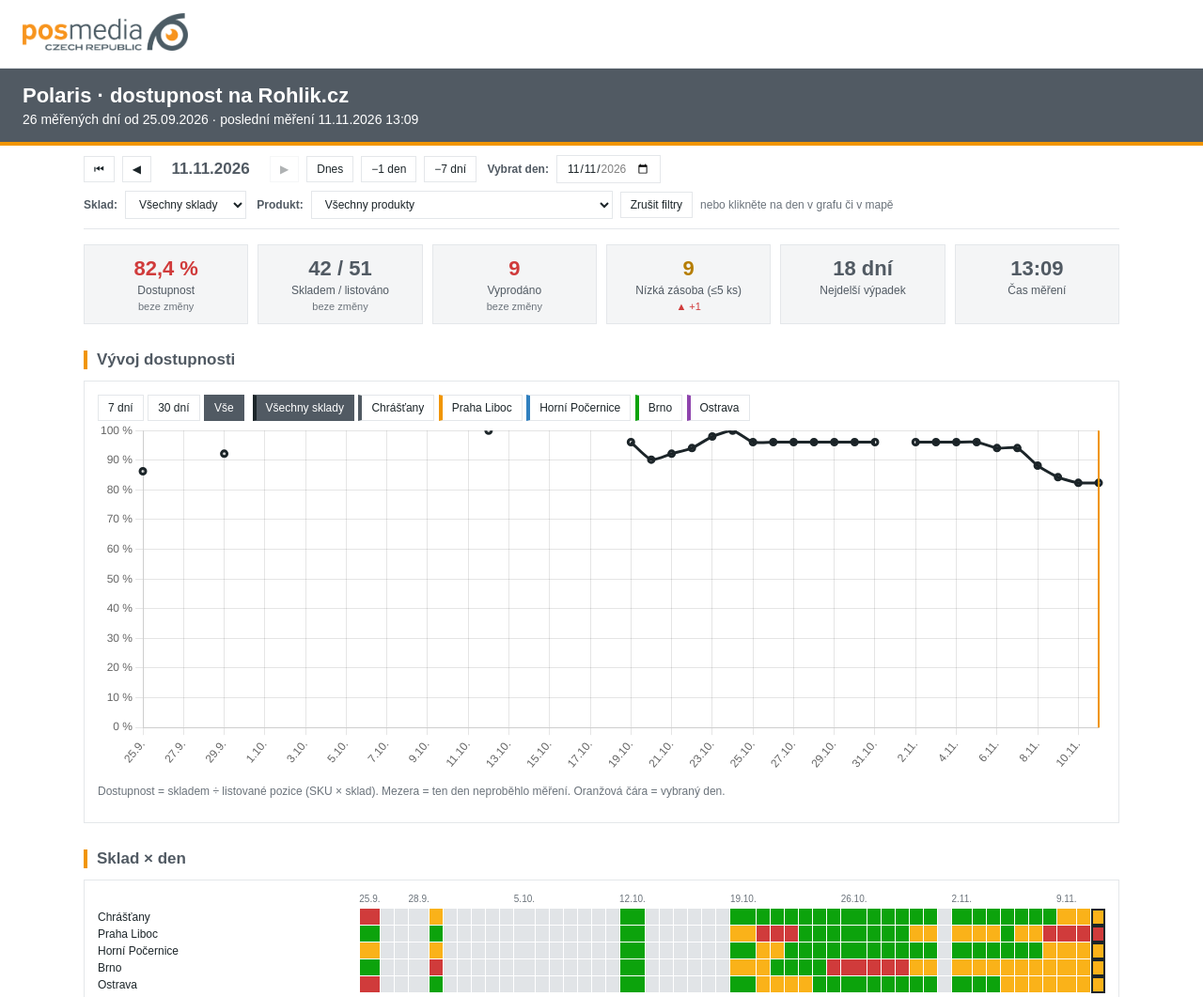
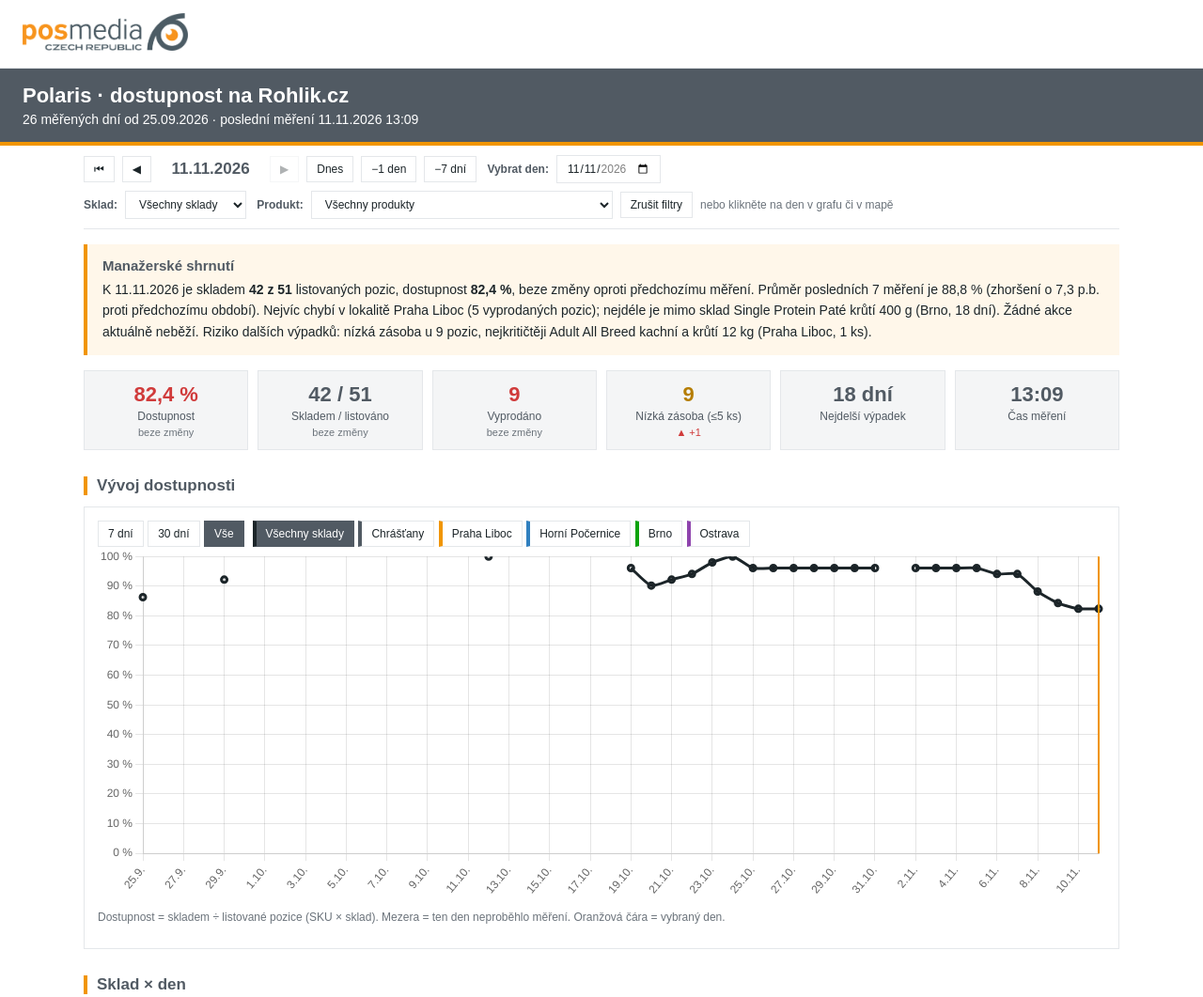
Before and after one commit to isigno247/rohlik-oos-report, a plain HTML site: page docs/index.html in a window 1280 px wide. Shown: the top 1061 px of the page at 94% size. Drawn offline with nearby package versions, Linux system fonts and the light colour scheme.

Commit message:
Add files via upload

```diff
--- a/docs/index.html
+++ b/docs/index.html
@@ -43,6 +43,10 @@ td{padding:7px 9px;border-bottom:1px solid var(--line)}
 tr.sku{cursor:pointer}tr.sku:hover{background:#fafbfb}
 .strip{display:flex;gap:1px;flex-wrap:nowrap}.strip span{width:9px;height:14px;display:inline-block}
 .note{font-size:12px;color:var(--muted)}.up{color:var(--green)}.down{color:var(--red)}
+.sum{margin-top:16px;background:#fff7ea;border-left:4px solid var(--orange);padding:14px 16px}
+.sum h3{margin:0 0 6px;font-size:15px;color:var(--slate)}.sum p{margin:0;font-size:14px;line-height:1.6}
+.pb{display:inline-block;font-size:10px;font-weight:bold;color:#fff;padding:1px 5px;margin-top:3px}
+.pt-sale{background:var(--red)}.pt-multipack{background:#7b3fa0}.pt-longtermAction{background:#2f7fbf}.pt-expiration{background:#8a6d3b}.pt-premium{background:#9aa0a6}
 footer{font-size:10px;color:var(--slate);border-top:1px solid var(--line);padding-top:12px;margin-top:30px}
 </style>
 </head>
@@ -60,6 +64,7 @@ footer{font-size:10px;color:var(--slate);border-top:1px solid var(--line);paddin
  <button id="reset">Zrušit filtry</button><span class="note">nebo klikněte na den v grafu či v mapě</span></div>
 </div>
 
+<div class="sum" id="sum"></div>
 <div class="kpis" id="kpis"></div>
 
 <h2>Vývoj dostupnosti</h2>
@@ -76,6 +81,11 @@ footer{font-size:10px;color:var(--slate);border-top:1px solid var(--line);paddin
 <div><h3>Znovu skladem oproti předchozímu dni</h3><div class="scroll"><table id="back"></table></div></div></div>
 <h3>Vyprodáno</h3><div class="scroll"><table id="oos"></table></div>
 <h3>Nízká zásoba (≤5 ks)</h3><div class="scroll"><table id="low"></table></div>
+
+<h2>Ceny a akce</h2>
+<div class="scroll"><table id="prices"></table></div>
+<h3>Aktivní akce</h3><div class="scroll"><table id="promos"></table></div>
+<p class="note" id="pricenote"></p>
 
 <h2>Vyprodáno během akce nebo kampaně</h2>
 <div class="card"><div id="promo"></div></div>
@@ -96,6 +106,13 @@ const pc=v=>v===null||v===undefined?'–':v.toFixed(1).replace('.',',')+' %';
 const num=v=>String(v).replace('.',',');
 const dny=n=>n+' '+(n===1?'den':n>=2&&n<=4?'dny':'dní');
 const $=id=>document.getElementById(id);
+const PT={sale:'Akce',multipack:'Multibuy',longtermAction:'Trvale nízká cena',expiration:'Výprodej',premium:'Xtra cena'};
+const kc=v=>v===null||v===undefined?'':v.toFixed(1).replace('.',',')+' Kč';
+const plabel=x=>PT[x[0]]+(x[0]==='multipack'?' (kup '+x[4]+')':'')+(x[3]?' −'+x[3]+' %':'');
+const pbadge=x=>`<span class="pb pt-${x[0]}">${plabel(x)}</span>`;
+const gen=n=>n===1?'pozice':'pozic';
+const vypr=n=>n===1?'vyprodaná pozice':n>=2&&n<=4?'vyprodané pozice':'vyprodaných pozic';
+const join=a=>a.length<2?a.join(''):a.slice(0,-1).join(', ')+' a '+a[a.length-1];
 fetch('data/polaris.json',{cache:'no-store'}).then(r=>r.json()).then(D=>{
  const days=D.days, Z=D.zones, zn=Object.fromEntries(Z.map(z=>[z.key,z.name])), name=s=>D.skus[s]||s;
  const idx={};days.forEach((d,i)=>idx[d.date]=i);
@@ -160,6 +177,30 @@ fetch('data/polaris.json',{cache:'no-store'}).then(r=>r.json()).then(D=>{
   $('promo').innerHTML=`<p style="margin:0 0 8px;font-size:12px">Vyprodané pozice v akci nebo v běžící kampani dne ${full(d.date)}: <b>${pd.length}</b> · za všech ${days.length} měřených dní celkem <b>${all}</b> pozic-dní.</p>`+
    (pd.length?'<table><tr><th>SKU</th><th>Produkt</th><th>Sklad</th><th>Proč na tom záleží</th></tr>'+pd.map(o=>`<tr><td>${o.sku}</td><td>${name(o.sku)}${badge(o)}</td><td>${zn[o.zone]}</td><td>${inCamp(o.sku,d.date).map(c=>'Běží kampaň „'+c.name+'“ – zákazník po kliknutí nemůže nakoupit').join('; ')||'Zobrazuje se akční cena, ale produkt nejde koupit'}</td></tr>`).join('')+'</table>':'')+
    `<p class="note">${D.campaigns.length?'Nahrané kampaně: '+D.campaigns.length+'.':'Zatím nejsou nahrané žádné kampaně – doplňte je do souboru campaigns.yml a vyprodání během placené kampaně se označí.'} Příznak akce je k dispozici od 19.10.2026.</p>`;
+  // ---- ceny a akce
+  const promoRows=[];
+  if(d.pos){let t='<tr><th>SKU</th><th>Produkt</th>'+zonesF().map(z=>`<th>${z.name}</th>`).join('')+'</tr>';
+   skusF().forEach(sku=>{t+=`<tr><td>${sku}</td><td>${name(sku)}</td>`+zonesF().map(z=>{const g=d.pos[sku]&&d.pos[sku][z.key];if(!g||g[0]==='N')return '<td><i class="note">nelistováno</i></td>';
+    const pr=(g[4]||[]).filter(x=>x[0]!=='premium');pr.forEach(x=>promoRows.push([sku,z,x,g]));const oosT=g[0]==='O'?'<br><span style="color:#d03b3b;font-size:11px">vyprodáno</span>':'';
+    return pr.length?`<td><b>${kc(pr[0][1])}</b> <s class="note">${kc(pr[0][2]||g[2])}</s><br>${pbadge(pr[0])}${oosT}</td>`:`<td>${kc(g[2])}${oosT}</td>`}).join('')+'</tr>'});
+   $('prices').innerHTML=t;
+   tbl('promos',['SKU','Produkt','Sklad','Typ akce','Akční cena','Běžná cena','Platí do','Zásoba'],promoRows.map(([sku,z,x,g])=>[sku,name(sku),z.name,pbadge(x),'<b>'+kc(x[1])+'</b>',kc(x[2]||g[2]),x[5]?full(x[5]):'–',g[0]==='O'?'<b style="color:#d03b3b">vyprodáno</b>':(g[1]<=5?'<span style="color:#b57d00">'+g[1]+' ks</span>':'skladem')]),'Žádné aktivní akce.');
+   $('pricenote').textContent='Ceny jsou za kus. Multibuy = sleva platí při koupi uvedeného počtu kusů. Xtra (členské) ceny se nezapočítávají.';
+  }else{$('prices').innerHTML='<tr><td class="note">Ceny a typy akcí se měří od 11.11.2026 – pro tento den nejsou k dispozici.</td></tr>';$('promos').innerHTML='';$('pricenote').textContent=''}
+  // ---- manažerské shrnutí
+  const sent=[];const dd=P?+(S.av-P.av).toFixed(1):null;
+  sent.push(`K ${full(d.date)} je skladem <b>${S.in} z ${S.listed}</b> listovaných ${gen(S.listed)}, dostupnost <b>${pc(S.av)}</b>`+(dd===null?'.':dd===0?', beze změny oproti předchozímu měření.':dd<0?`, o ${num(-dd)} p.b. méně než při předchozím měření.`:`, o ${num(dd)} p.b. více než při předchozím měření.`));
+  const w7=days.slice(Math.max(0,sel-6),sel+1).map(stats).filter(x=>x.av!==null),w0=days.slice(Math.max(0,sel-13),Math.max(0,sel-6)).map(stats).filter(x=>x.av!==null);
+  if(w7.length>1){const a7=w7.reduce((a,x)=>a+x.av,0)/w7.length;let t=`Průměr posledních ${w7.length} měření je ${pc(a7)}`;if(w0.length>1){const a0=w0.reduce((a,x)=>a+x.av,0)/w0.length,df=+(a7-a0).toFixed(1);t+=df===0?', stejně jako v předchozím období':` (${df>0?'zlepšení':'zhoršení'} o ${num(Math.abs(df))} p.b. proti předchozímu období)`}sent.push(t+'.')}
+  if(O.length){const byZ=zonesF().map(z=>({z,n:O.filter(o=>o.zone===z.key).length,l:fz||!fs?d.zones[z.key].listed:1})).filter(x=>x.n).sort((a,b)=>b.n-a.n);
+   const lo=O.slice().sort((a,b)=>(b.days_at_zero||0)-(a.days_at_zero||0))[0];
+   sent.push(`Nejvíc chybí ${byZ[0].z.name==='Praha Liboc'||byZ[0].z.name==='Horní Počernice'?'v lokalitě '+byZ[0].z.name:'ve skladu '+byZ[0].z.name} (${byZ[0].n} ${vypr(byZ[0].n)})`+(lo&&lo.days_at_zero>1?`; nejdéle je mimo sklad ${name(lo.sku)} (${zn[lo.zone]}, ${dny(lo.days_at_zero)}).`:'.'))}
+  else sent.push('Všechny listované produkty jsou skladem.');
+  if(d.pos){const oP=promoRows.filter(r=>r[3][0]==='O').length;const kinds={};promoRows.forEach(r=>{const k=PT[r[2][0]].toLowerCase();kinds[k]=(kinds[k]||0)+1});
+   sent.push(promoRows.length?`V akci ${promoRows.length===1?'je 1 pozice':promoRows.length<=4?'jsou '+promoRows.length+' pozice':'je '+promoRows.length+' pozic'} (${join(Object.entries(kinds).map(([k,v])=>v+'× '+k))})`+(oP?`; ${oP} z nich ${oP===1?'je vyprodaná':'jsou vyprodané'} – zákazník vidí akční cenu, ale nemůže nakoupit.`:'.'):'Žádné akce aktuálně neběží.')}
+  else{const oP=O.filter(o=>o.promo).length;if(oP)sent.push(`Přímo během akce ${oP===1?'byla vyprodána 1 pozice':oP<=4?'byly vyprodány '+oP+' pozice':'bylo vyprodáno '+oP+' pozic'}.`)}
+  if(Lw.length){const c=Lw.slice().sort((a,b)=>a.units-b.units)[0];sent.push(`Riziko dalších výpadků: nízká zásoba u ${Lw.length} ${gen(Lw.length)}, nejkritičtěji ${name(c.sku)} (${zn[c.zone]}, ${c.units} ks).`)}
+  $('sum').innerHTML=`<h3>Manažerské shrnutí${flt?' · '+flt:''}</h3><p>${sent.join(' ')}</p>`;
   const SC={I:['#0ca30c','skladem'],O:['#d03b3b','vyprodáno'],N:['#c9cdd1','nelistováno']};
   let s='<tr><th>SKU</th><th>Produkt</th>'+zonesF().map(z=>`<th>${z.name}</th>`).join('')+'<th>Vyprodáno celkem</th></tr>';
   skusF().forEach(sku=>{const tot=days.reduce((a,x)=>a+x.oos.filter(o=>o.sku==sku&&(!fz||o.zone===fz)).length,0);
```
